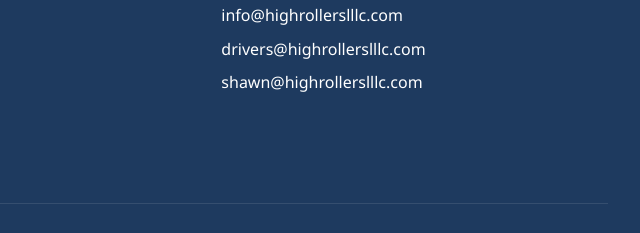
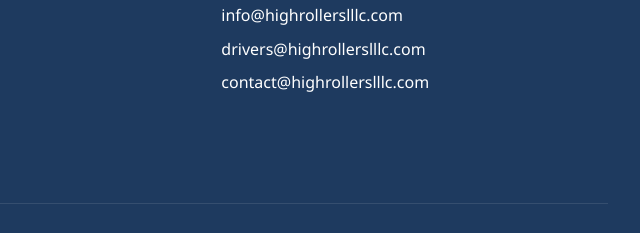
Before and after one commit to melvinmathew04/high-rollers-logistics, a plain HTML site: page customers.html in a window 1280 px wide. Shown: the part 2365-2598 px from the top of the page, 640-1280 px from the left. Drawn offline with Linux system fonts and the light colour scheme.

Commit message:
Update customers.html

```diff
--- a/customers.html
+++ b/customers.html
@@ -110,7 +110,7 @@
                 <h3>Contact</h3>
                 <a href="mailto:info@highrollerslllc.com">info@highrollerslllc.com</a>
                 <a href="mailto:drivers@highrollerslllc.com">drivers@highrollerslllc.com</a>
-                <a href="mailto:shawn@highrollerslllc.com">shawn@highrollerslllc.com</a>
+                <a href="mailto:contact@highrollerslllc.com">contact@highrollerslllc.com</a>
             </div>
         </div>
         <div class="footer-bottom">
@@ -120,5 +120,4 @@
 
     <script src="script.js"></script>
 </body>
-
 </html>
```
